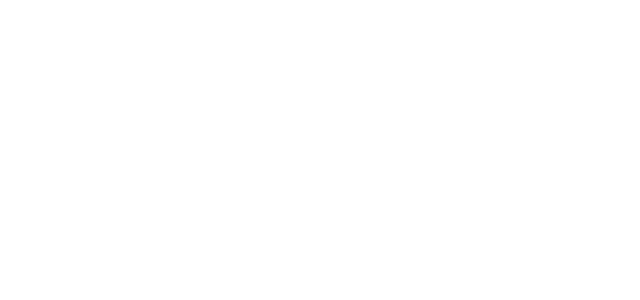
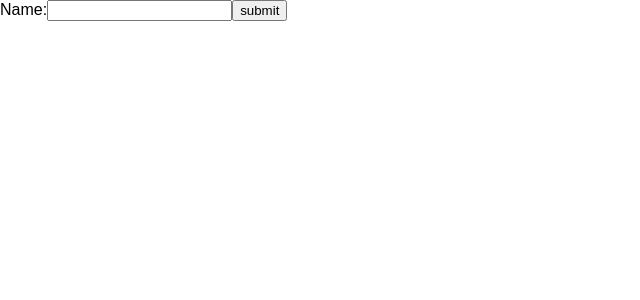
Before and after one commit to Link-kkkkk/react_demo, a React app in the folder react-cli/: page /form in a window 1280 px wide. Shown: the top 300 px of the page, without its empty margins (0-640 px from the left). Built offline with nearby package versions, Linux system fonts and the light colour scheme.

Commit message:
list新增

```diff
--- a/react-cli/package.json
+++ b/react-cli/package.json
@@ -47,7 +47,7 @@
     "whatwg-fetch": "2.0.3"
   },
   "scripts": {
-    "start": "node scripts/start.js",
+    "dev": "node scripts/start.js",
     "build": "node scripts/build.js",
     "test": "node scripts/test.js --env=jsdom"
   },
--- a/react-cli/src/Router.js
+++ b/react-cli/src/Router.js
@@ -10,15 +10,19 @@
 import App from './pages/App';
 import Events from './pages/event';
 import ChooseRender from './pages/chooseRender';
+import list from './pages/list';
+import form from './pages/form'
 
-const BasicExample = () => (
+const MainRouter = () => (
   <Router>
     <div>
       <Route exact path="/" component={App}/>
       <Route path="/event" component={Events}/>
       <Route path="/choose" component={ChooseRender}/>
+      <Route path="/list" component={list}/>
+      <Route path="/form" component={form}/>
     </div>
   </Router>
 )
 
-export default BasicExample
+export default MainRouter
--- a/react-cli/src/pages/chooseRender.js
+++ b/react-cli/src/pages/chooseRender.js
@@ -7,6 +7,7 @@
     this.state = {
       isLogin: false
     };
+
     this.loginClick = this.loginClick.bind(this);
     this.logoutClick = this.logoutClick.bind(this);
   }
@@ -35,7 +36,7 @@
       return (
         <button className="loginBtn" onClick={props.onClick}>
           Login
-          </button>
+        </button>
       );
     }
 
@@ -73,6 +74,7 @@
       <div>
         <Greeting isLoggedIn={isLoggedIn} />
         {button}
+        <p>你 <b>{isLoggedIn ? '已登录' : '未登录'}</b></p>
       </div>
     );
   }
--- a/react-cli/src/pages/event.js
+++ b/react-cli/src/pages/event.js
@@ -10,6 +10,9 @@
 
     // 这个绑定是必要的，要不然该事件中的this就会是当前实例
     this.handleClick = this.handleClick.bind(this);
+    // 在JavaScript中，类中的方法默认不绑定this。 如果你忘记绑定this.handleClick中的this关键字并将它传递给了onClick事件，当函数实际被调用时，会报出undefined的错误。
+    // 这不是React中特定的行为; 它是JavaScript中函数正常工作的一部分。
+    // 一般来说，如果你引用一个方法是后面没有()，如onClick = {this.handleClick}，就会绑定该方法。
   }
 
   handleClick() {
--- /dev/null
+++ b/react-cli/src/pages/form.js
@@ -0,0 +1,49 @@
+import React, { Component } from 'react';
+import './../asstes/index.css'
+
+class form extends Component {
+  constructor(props) {
+    super(props)
+    this.state = {
+      val: ''
+    };
+
+    this.change = this.change.bind(this)
+    this.sumbit = this.sumbit.bind(this)
+  }
+
+  change(e) {
+    this.setState({
+      val: e.target.value
+    })
+  }
+
+  sumbit(e) {
+    e.preventsDefault();
+    console.log('sumbit success：' + this.state.val)
+  }
+
+  render() {
+    return (
+      <div className="formContent">
+        {/* <form onSubmit={this.sumbit}>
+          <label>
+            Name:
+            <input type="text" value={this.state.val} onChange={this.change} />
+          </label>
+          <input type="sumbit" value="Submit" />
+        </form> */}
+
+        <form onSubmit={this.submit}>
+          <label>
+            Name:
+            <input type="text" value={this.state.val} onChange={this.change} />
+          </label>
+          <input type="submit" value="submit" />
+        </form>
+      </div>
+    );
+  }
+}
+
+export default form
--- /dev/null
+++ b/react-cli/src/pages/list.js
@@ -0,0 +1,46 @@
+import React, { Component } from 'react';
+import './../asstes/index.css'
+
+class List extends Component {
+  constructor(props) {
+    super(props);
+    this.state = {
+    };
+  }
+
+
+  render() {
+    function ListItem(props) {
+      return <li>{props.value}</li>;
+    }
+
+    function NumberList(props) {
+      let numbers = props.numbers;
+      // key可要可不要，同vue
+      // 建议带上，懒的话可以 let listItems = numbers.map((item, index) => <li key={index}>{item}</li>);
+      // react官方建议如果数组需要实现重新排序，加key作为索引会比较慢
+      // key不会显示出来，data-key会显示出来
+      let listItems = numbers.map(item => <ListItem key={item.id} data-key={item.id} value={item.val} />);
+
+      return (
+        <ul>{listItems}</ul>
+      );
+    };
+
+    let numbers = [
+      { id: 1, val: 1 },
+      { id: 2, val: 2 },
+      { id: 3, val: 3 },
+      { id: 4, val: 4 },
+      { id: 5, val: 5 }
+    ]
+
+    return (
+      <div className="listContent">
+        <NumberList numbers={numbers} />
+      </div>
+    );
+  }
+}
+
+export default List;
```
